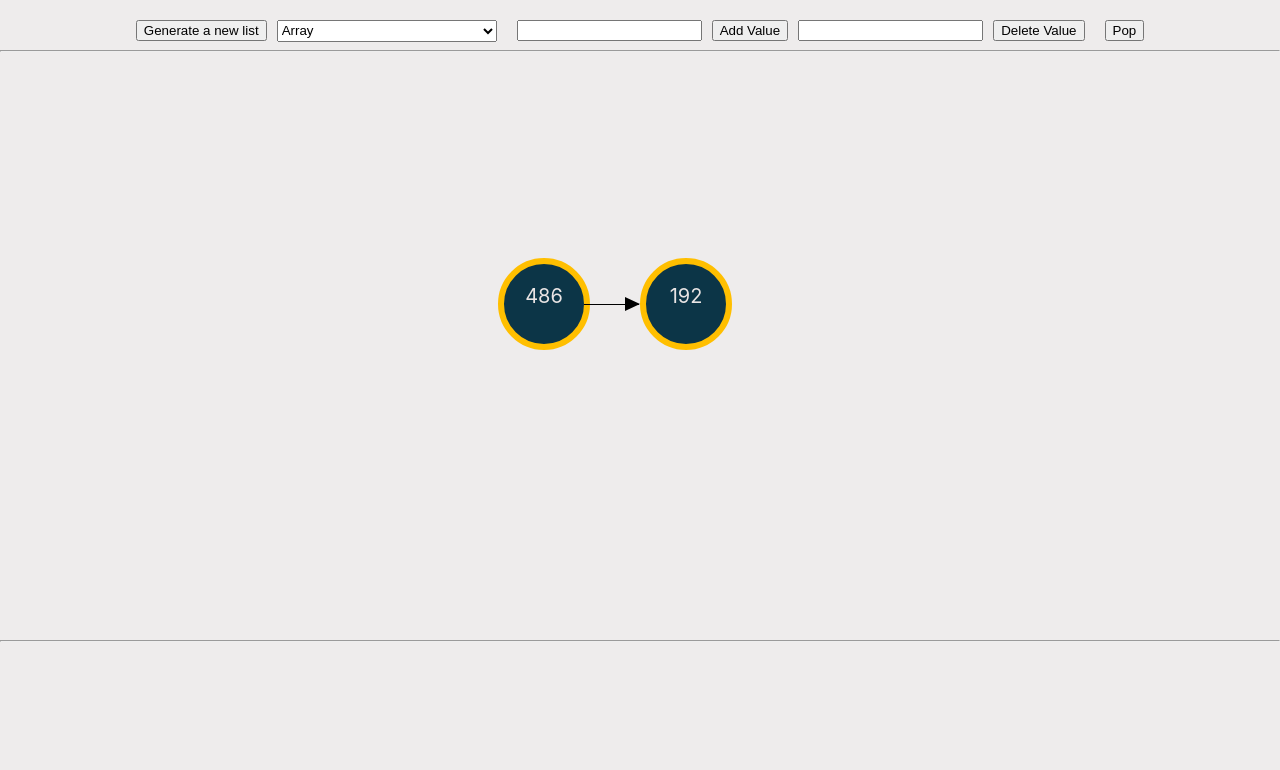
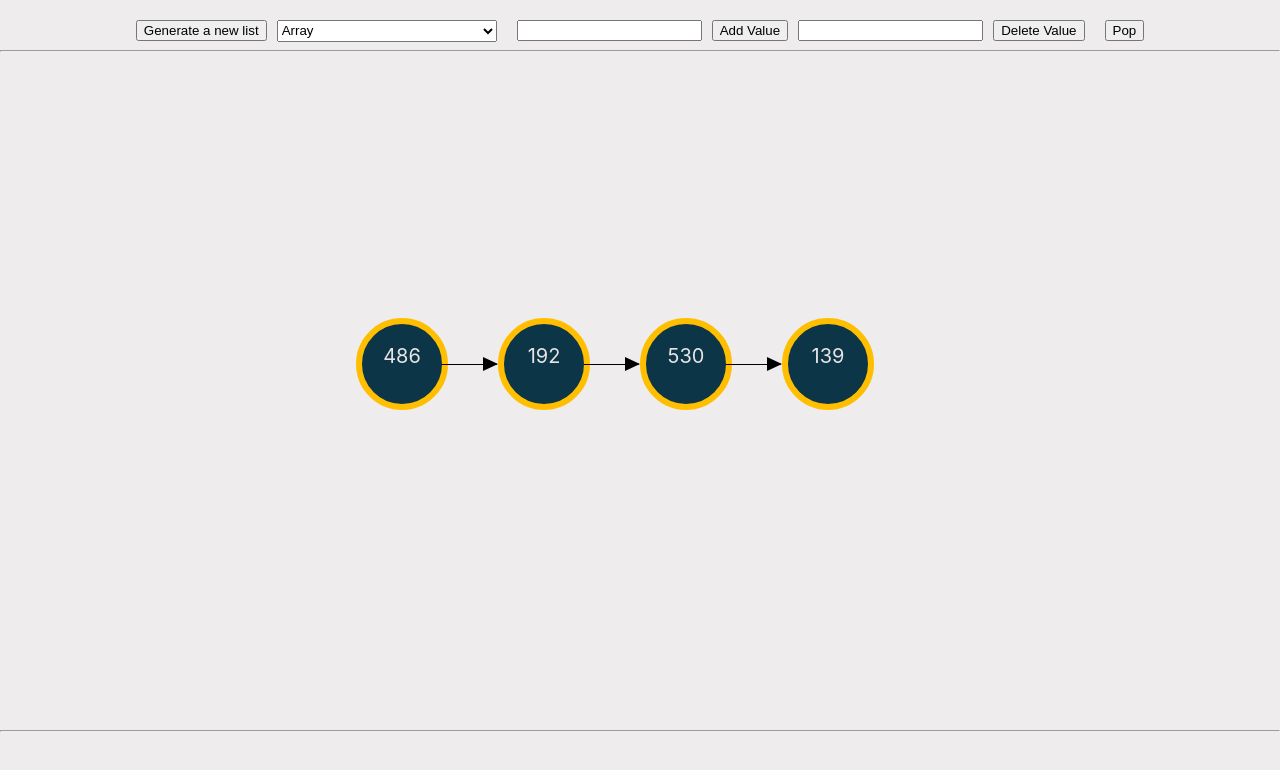
Before and after one commit to AvishKaushik/datastructure-visualizer, a React (Create React App) app: page / in a window 1280 px wide. Shown: the top 770 px of the page. Built offline with nearby package versions, Linux system fonts and the light colour scheme.

Commit message:
Data Structures Visualizer

```diff
--- a/src/DataStructuresVisualizer/DataStructuresVisualizer.css
+++ b/src/DataStructuresVisualizer/DataStructuresVisualizer.css
@@ -34,10 +34,10 @@ label {
 }
 
 .array-container {
-  height: 290px;
+  height: 350px;
   position: relative;
   transform: rotateX(180deg);
-  margin-bottom: 290px;
+  margin-bottom: 320px;
 }
 
 .array-bar {
--- a/src/DataStructuresVisualizer/DataStructuresVisualizer.jsx
+++ b/src/DataStructuresVisualizer/DataStructuresVisualizer.jsx
@@ -9,7 +9,7 @@ export default class DataStructuresVisualizer extends React.Component {
     super(props);
     this.state = {
       array: [],
-      abar: '2',
+      abar: '4',
     };
   }
 
@@ -19,7 +19,7 @@ export default class DataStructuresVisualizer extends React.Component {
 
   resetArray() {
     const array = [];
-    this.state.abar=parseInt(2);
+    this.state.abar=parseInt(4);
     if(this.refs.dsType.value==="SortedSet")
     {
       for ( let i=0;i<this.state.abar;) {
```
Also changed, not shown: 1 other file (tests, documents, lock files or other folders).
